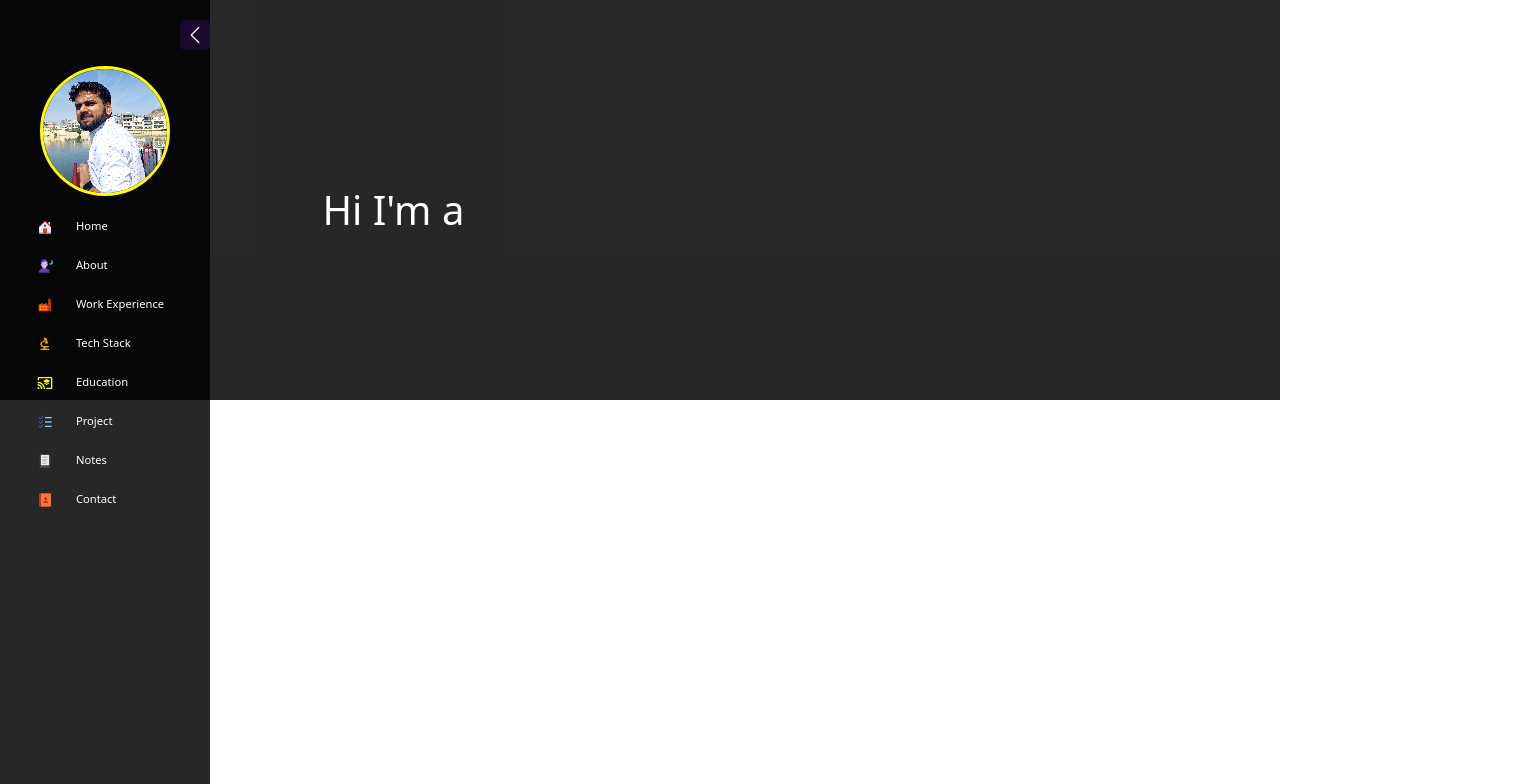
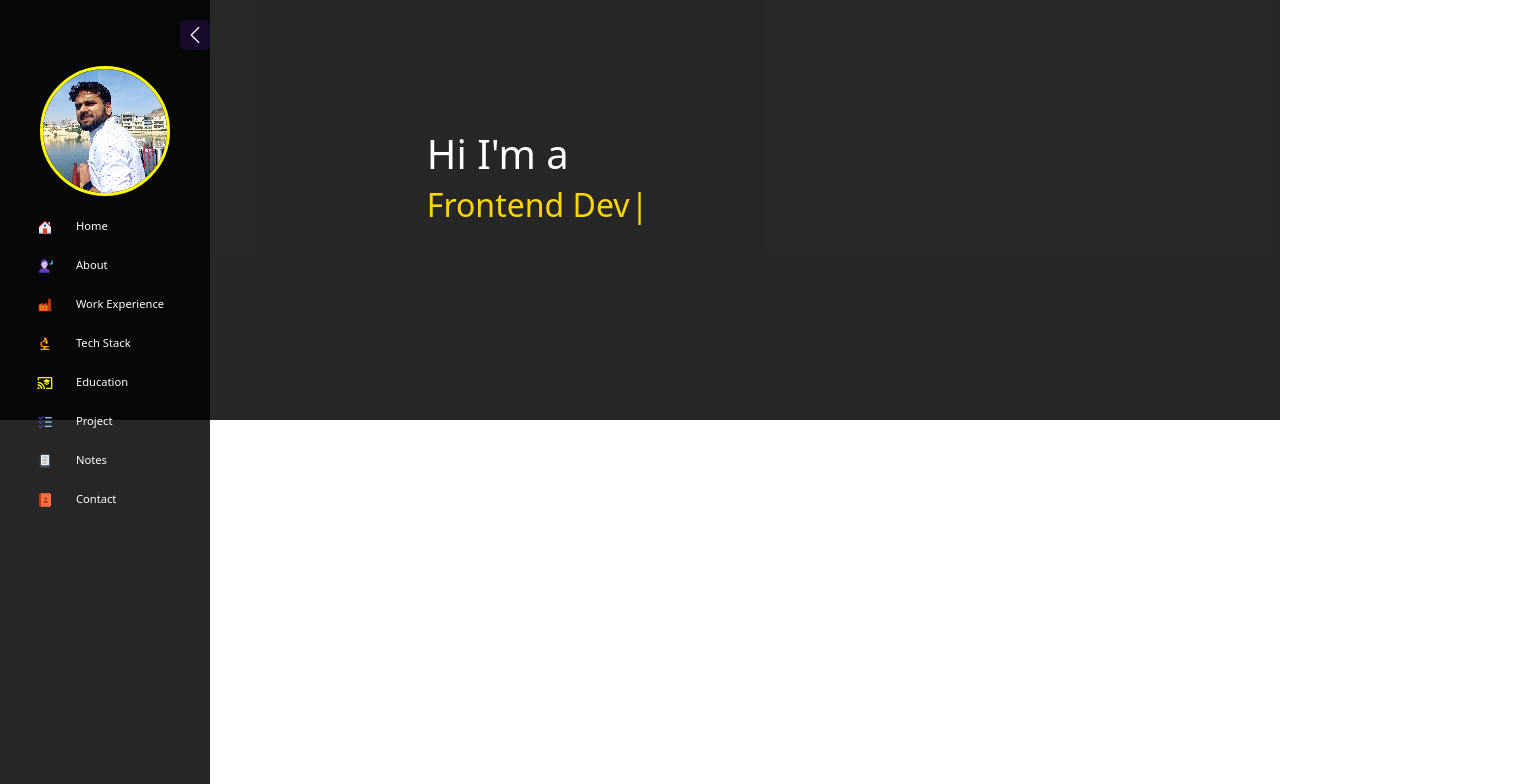
Before and after one commit to tejth/tejthPortfolio, a React (Vite) app: page / in a window 1280 px wide. Shown: the top 784 px of the page, 1533 px wide, since content can reach past the window. Built offline with nearby package versions, Linux system fonts and the light colour scheme.

Commit message:
add text effect using npm typwriter

```diff
--- a/package.json
+++ b/package.json
@@ -12,7 +12,8 @@
   "dependencies": {
     "react": "^18.3.1",
     "react-dom": "^18.3.1",
-    "react-icons": "^5.2.1"
+    "react-icons": "^5.2.1",
+    "typewriter-effect": "^2.21.0"
   },
   "devDependencies": {
     "@types/react": "^18.3.3",
--- a/src/Components/Home/Home.css
+++ b/src/Components/Home/Home.css
@@ -1,13 +1,15 @@
 .home {
-  height: 400px;
+  height: 300px;
   color: white;
 }
-.home-content h1 {
+.home-content {
   display: flex;
   flex-direction: column;
   justify-content: center;
-  line-height: 400px;
-  margin: auto;
-  margin-left: 20%;
+  margin-top: 120px;
+  margin-left: 30%;
   padding: 10px;
 }
+.home-content h2 {
+  color: gold;
+}
--- a/src/Components/Home/Home.jsx
+++ b/src/Components/Home/Home.jsx
@@ -1,5 +1,6 @@
 import React from "react";
 import "./Home.css";
+import Typewriter from "typewriter-effect";
 
 function Home() {
   return (
@@ -7,6 +8,15 @@ function Home() {
       <div className="container-fluid home">
         <div className="container home-content">
           <h1>Hi I'm a </h1>
+          <h2>
+            <Typewriter
+              options={{
+                strings: ["Frontend Developer!", "Web Developer!"],
+                autoStart: true,
+                loop: true,
+              }}
+            />
+          </h2>
         </div>
       </div>
     </>
```
Also changed, not shown: 1 other file (tests, documents, lock files or other folders).
